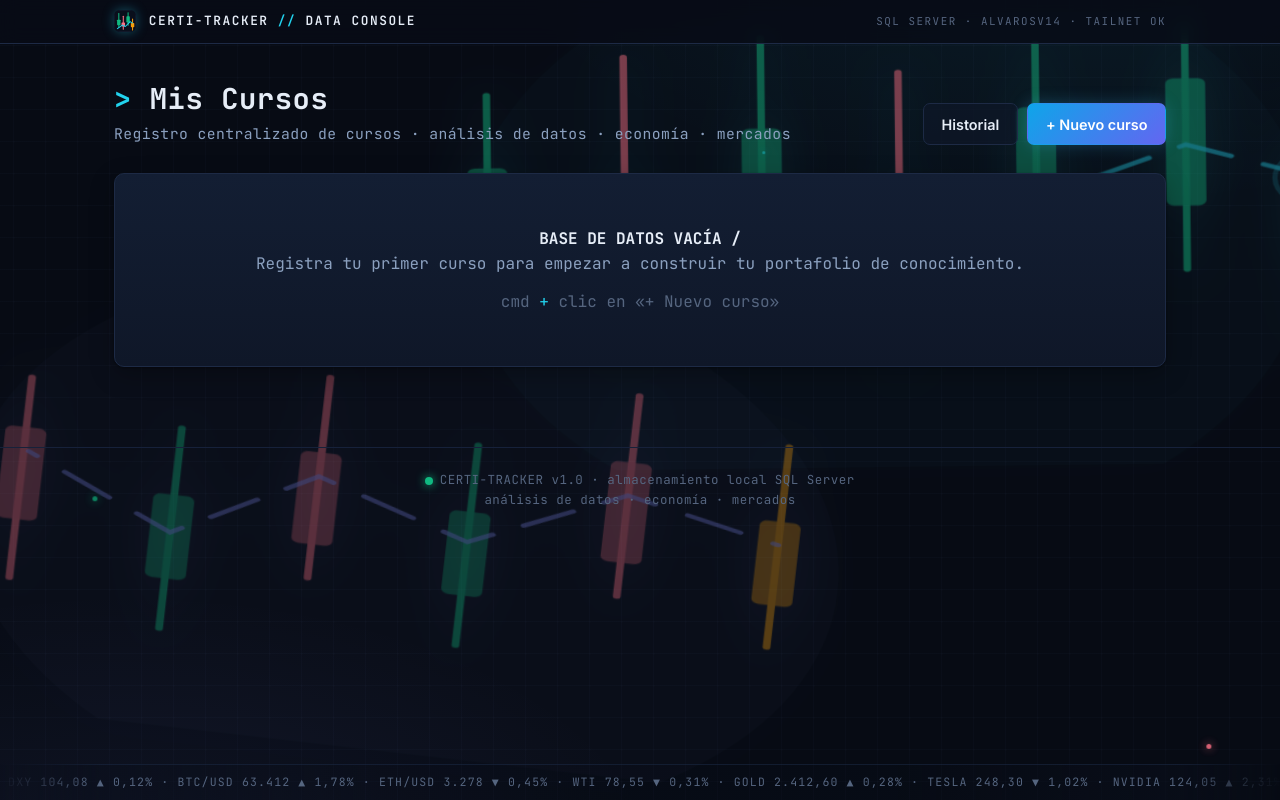
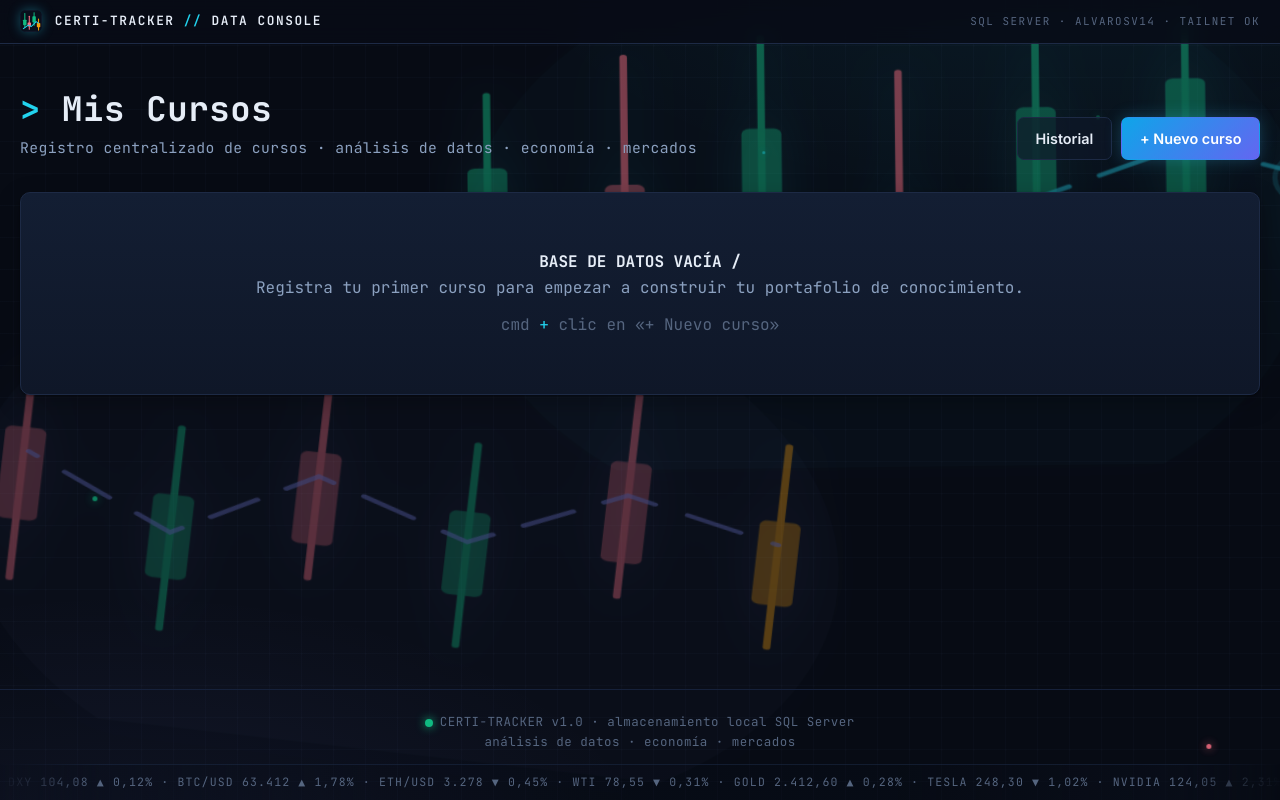
Before and after one commit to Buenafdf/Certi-traker, a Flask app: page / in a window 1280 px wide. Run offline with Flask 3, Linux system fonts and the light colour scheme; data that the repository does not hold is empty.

Commit message:
Layout fluido y adaptativo para que el contenido llene la pantalla en cualquier resolucion

```diff
--- a/static/style.css
+++ b/static/style.css
@@ -16,6 +16,7 @@
     --mono: "JetBrains Mono", "Cascadia Code", Consolas, "Courier New", monospace;
     --radio: 10px;
     --sombra: 0 1px 3px rgba(0, 0, 0, 0.4), 0 8px 24px rgba(0, 0, 0, 0.25);
+    --max-contenido: 1540px;
 }
 
 * {
@@ -38,6 +39,8 @@ body {
     line-height: 1.6;
     min-height: 100vh;
     background-attachment: fixed;
+    display: flex;
+    flex-direction: column;
 }
 
 body::before {
@@ -231,9 +234,10 @@ body::before {
 }
 
 main {
-    max-width: 1100px;
-    margin: 0 auto;
-    padding: 2rem 1.5rem 3rem;
+    width: min(calc(100% - 2.5rem), var(--max-contenido));
+    margin-inline: auto;
+    padding: clamp(1.5rem, 3vw, 2.75rem) 0 clamp(2rem, 4vw, 3.5rem);
+    flex: 1;
 }
 
 /* ===================== Barra de consola ===================== */
@@ -247,9 +251,9 @@ main {
 }
 
 .barra-interior {
-    max-width: 1100px;
-    margin: 0 auto;
-    padding: 0.65rem 1.5rem;
+    width: min(calc(100% - 2.5rem), var(--max-contenido));
+    margin-inline: auto;
+    padding: 0.65rem 0;
     display: flex;
     align-items: center;
     gap: 0.8rem;
@@ -312,12 +316,12 @@ main {
     justify-content: space-between;
     gap: 1rem;
     flex-wrap: wrap;
-    margin-bottom: 1.75rem;
+    margin-bottom: clamp(1.25rem, 2.5vw, 2.25rem);
 }
 
 .titulo-console {
     font-family: var(--mono);
-    font-size: 1.8rem;
+    font-size: clamp(1.5rem, 1.4vw + 1rem, 2.5rem);
     font-weight: 700;
     letter-spacing: 0.02em;
     color: var(--texto);
@@ -362,8 +366,8 @@ main {
 
 .resumen {
     display: grid;
-    grid-template-columns: repeat(auto-fit, minmax(155px, 1fr));
-    gap: 1rem;
+    grid-template-columns: repeat(auto-fit, minmax(min(175px, 100%), 1fr));
+    gap: clamp(0.85rem, 1.4vw, 1.5rem);
     margin-bottom: 2rem;
 }
 
@@ -373,7 +377,7 @@ main {
     border: 1px solid var(--borde);
     border-radius: var(--radio);
     box-shadow: var(--sombra);
-    padding: 1.1rem 1.25rem 1rem;
+    padding: clamp(1rem, 1.6vw, 1.4rem) clamp(1.1rem, 1.9vw, 1.7rem) clamp(0.9rem, 1.4vw, 1.25rem);
     overflow: hidden;
     transition: transform 0.15s ease, border-color 0.15s ease, box-shadow 0.15s ease;
 }
@@ -397,7 +401,7 @@ main {
 
 .tarjeta-resumen .numero {
     font-family: var(--mono);
-    font-size: 1.9rem;
+    font-size: clamp(1.7rem, 1.2vw + 1rem, 2.5rem);
     font-weight: 700;
     line-height: 1.1;
 }
@@ -500,7 +504,7 @@ main {
 
 .tabla-cursos th,
 .tabla-cursos td {
-    padding: 0.8rem 1rem;
+    padding: 0.8rem clamp(0.9rem, 1.3vw, 1.7rem);
     text-align: left;
     border-bottom: 1px solid var(--borde-suave);
     vertical-align: middle;
@@ -626,7 +630,7 @@ main {
 
 .estado-vacio {
     text-align: center;
-    padding: 3.2rem 1rem;
+    padding: clamp(2.5rem, 7vh, 5rem) 1rem;
     color: var(--texto-suave);
     font-family: var(--mono);
 }
@@ -673,9 +677,9 @@ main {
     border: 1px solid var(--borde);
     border-radius: var(--radio);
     box-shadow: var(--sombra);
-    padding: 2rem;
-    max-width: 640px;
-    margin: 0 auto;
+    padding: clamp(1.25rem, 3vw, 2.25rem);
+    width: min(100%, 740px);
+    margin-inline: auto;
 }
 
 .formulario h1 {
@@ -814,7 +818,7 @@ footer {
     font-size: 0.78rem;
     font-family: var(--mono);
     letter-spacing: 0.04em;
-    padding: 1.4rem 1rem 3.8rem;
+    padding: 1.4rem 1rem clamp(3rem, 6vh, 4.5rem);
     border-top: 1px solid var(--borde-suave);
     margin-top: 2rem;
 }
```
